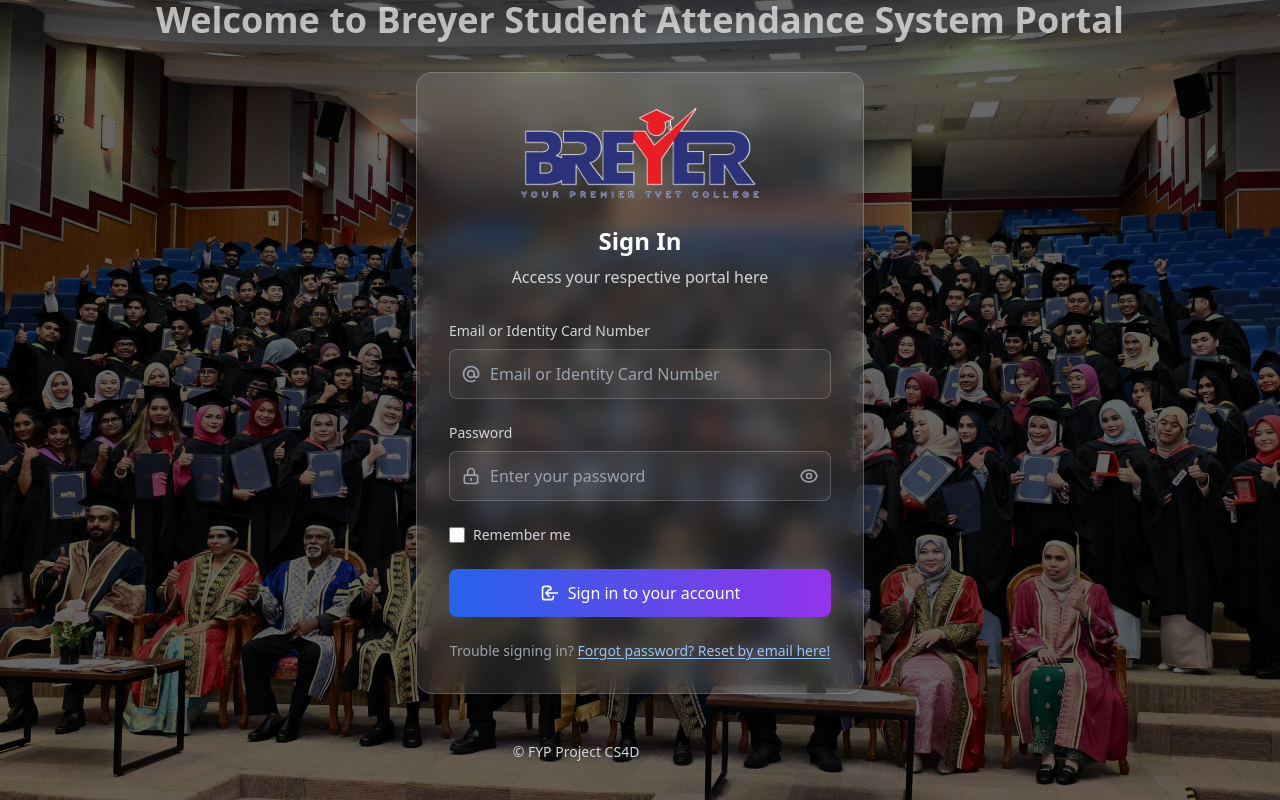
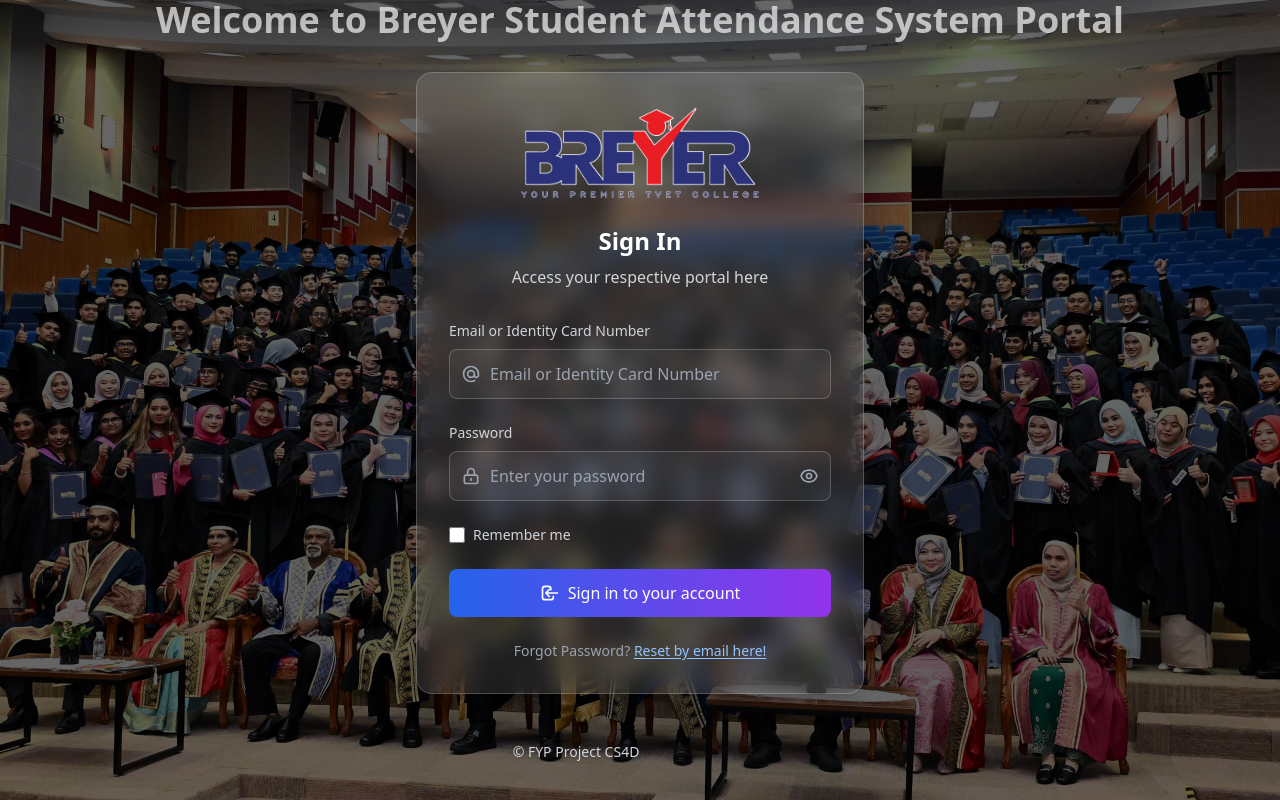
Before and after one commit to CaptainSparky20/Student_Information_System, a Django app: page /accounts/login/ in a window 1280 px wide. Run offline with Django 5.2, Linux system fonts and the light colour scheme; some libraries are stand-ins or nearby versions.

Commit message:
Update login.html
Minor changes

```diff
--- a/SIS/accounts/templates/accounts/login.html
+++ b/SIS/accounts/templates/accounts/login.html
@@ -130,9 +130,9 @@
 
         <!-- Subtle secondary help  -->
         <p class="text-center text-sm text-gray-400">
-          Trouble signing in?
+          Forgot Password?
           <a href="{% url 'accounts:password_reset' %}" class="text-blue-300 hover:text-blue-200 underline underline-offset-2">
-            Forgot password? Reset by email here!
+            Reset by email here!
           </a>
         </p>
       </form>
```
